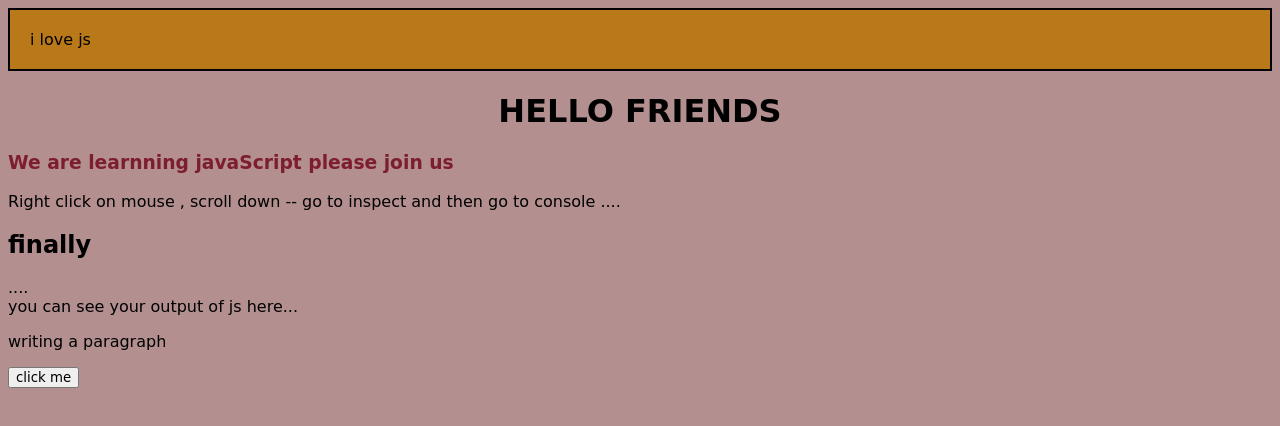
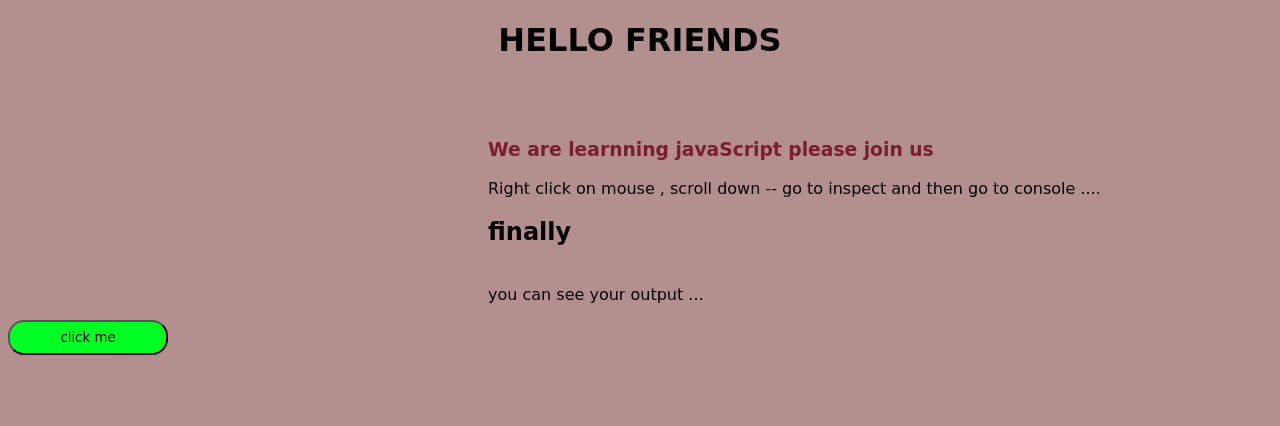
Before and after one commit to push-panjali23/javascript, a plain HTML site: page Learn_js/index.html in a window 1280 px wide. Drawn offline with Linux system fonts and the light colour scheme.

Commit message:
Update index.html
added

```diff
--- a/Learn_js/index.html
+++ b/Learn_js/index.html
@@ -12,25 +12,31 @@
     <body id="content">
         <link rel="stylesheet" href="style.css">
         <!-- javascript is a programming language  -->
-        <div id="div" class="xyz" style="border: 2px solid black; background-color: rgb(185, 121, 24) ; padding: 20px; "
-            onclick="abc()">i
-            love js
-        </div>
+        <!-- <div id="div" class="xyz" style="border: 2px solid black; background-color: rgb(185, 121, 24) ; padding: 20px; "
+            onclick="abc()"> -->
+
+
+        <div class="main">
         <h1 class="heading-class" id="hed">HELLO FRIENDS </h1>
-        <h3 class="heading-class">We are learnning javaScript please join us</h3>
+    </div>
+    <div class="content">
+     <h3 class="heading-class">We are learnning javaScript please join us</h3>
         <p>
             Right click on mouse , scroll down -- go to inspect and then go to console ....
-        <h2 class="heading-class">finally</h2> ....<br />
-        you can see your output of js here...
+        <h2 class="heading-class">finally</h2><br />
+        you can see your output ...
         </p>
-        <p id="para"> writing a paragraph</p>
-        <button id="btn">click me </button>
-    </body>
+        <!-- <p id="para"> writing a paragraph</p> -->
+    </div>
+    <div >
+    <button class="btn"><a href="http://127.0.0.1:5500/Learn_js/index.html"></a>click me </button>
+</div>
+</body>
     <!-- <script src="var-Dtype.js"></script> -->
     <!-- <script src="index01.js"></script> -->
     <!-- <script src="Aryfunc.js"></script> -->
     <!-- <script src="con&OP_statements.js"></script> -->
-    <!-- <script src="RM_extra_space.js"></script> -->
+
    <script src="Dtype_conversion.js"></script>
 
 
```
